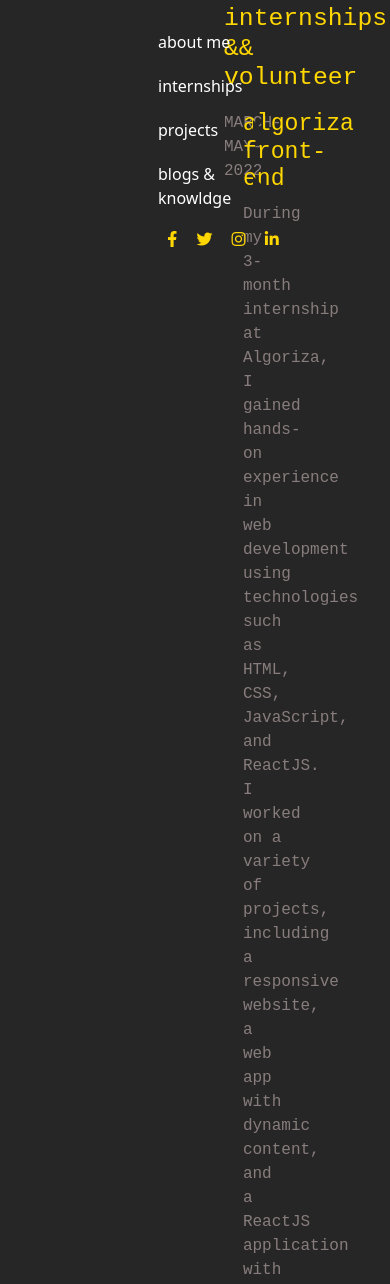
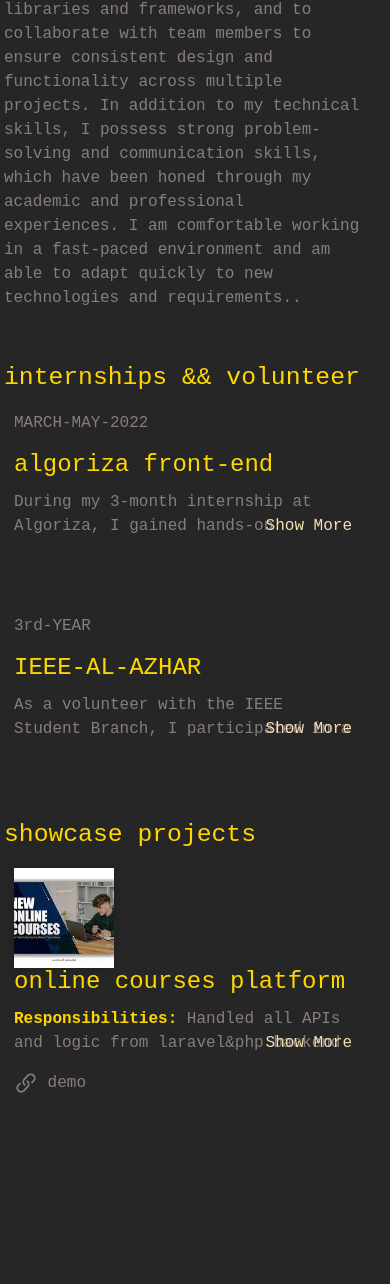
Before and after one commit to AnasMansy/portgolio, a website: page index.html in a window 390 px wide. Shown: the part 716-2000 px from the top of the page. After the commit the page ends 1963 px from the top, so only its background shows below. Drawn offline with nearby package versions, Linux system fonts and the light colour scheme.

Commit message:
some features

```diff
--- a/index.html
+++ b/index.html
@@ -13,6 +13,7 @@
     <link rel="preconnect" href="https://fonts.gstatic.com" crossorigin>
     <link href="https://fonts.googleapis.com/css2?family=IBM+Plex+Sans:ital,wght@0,300;1,200&display=swap"
         rel="stylesheet">
+        <link rel="stylesheet" href="https://cdn.lineicons.com/2.0/LineIcons.css">
 
 </head>
 
@@ -23,12 +24,12 @@
                 <div class="nav-head">
                     <h1>Anas Mansy</h1>
                     <h2>Software Engineer</h2>
-                    <p>Lorem ipsum dolor, sit amet consectetur<br> adipisicing elit. Molestiae quaerat quis amet neque
+                    <p>computer engineerin fresh graduate <br> intersted in web development and front-end
                         !</p>
                 </div>
                 <nav class="navbar">
                     <div id="navbarNav">
-                        <ul class="navbar-nav flex-column">
+                        <ul class="navbar-nav  ">
                             <li class="nav-item">
                                 <a class="nav-link" href="#about">about me </a>
                             </li>
@@ -36,32 +37,27 @@
                                 <a class="nav-link" href="#intern">internships </a>
                             </li>
                             <li class="nav-item">
-                                <a class="nav-link" href="#projects">projects </a>
+                                <a class="nav-link" href="#projects"> showcase projects </a>
                             </li>
                             <li class="nav-item">
-                                <a class="nav-link" href="#section3">blogs & knowldge</a>
+                                <a class="nav-link" href="#section3">Blogs</a>
                             </li>
                         </ul>
                     </div>
                 </nav>
                 <ul class="social-media-icons">
                     <li>
-                        <a href="#">
+                        <a href="https://www.facebook.com/p/Anas-Mansy-100009402003096/"  target="_blank">
                             <i class="fab fa-facebook-f"></i>
                         </a>
                     </li>
                     <li>
-                        <a href="#">
-                            <i class="fab fa-twitter"></i>
-                        </a>
+                        <a href="https://github.com/AnasMansy" target="_blank">
+                            <i class="fab fa-github"></i>
+                          </a>
                     </li>
                     <li>
-                        <a href="#">
-                            <i class="fab fa-instagram"></i>
-                        </a>
-                    </li>
-                    <li>
-                        <a href="#">
+                        <a  target="_blank" href="https://www.linkedin.com/in/anas-mansy-339a8520a">
                             <i class="fab fa-linkedin-in"></i>
                         </a>
                     </li>
@@ -70,17 +66,28 @@
             <div class="content col-md-9">
                 <div class="content-item" id="about">
 
-                    <p>Lorem ipsum dolor sit amet consectetur adipisicing elit. Eum, non eos. Explicabo qui fugit nemo.
-                        Temporibus delectus facere iusto voluptate quo non, doloribus labore atque voluptates? Mollitia
-                        dolore sapiente aspernatur.</p>
+                    <p>Over the past two years, I have developed a strong foundation in HTML, CSS, JavaScript, and
+                        ReactJS through a combination
+                        of self-learning, online courses, and numerous web development projects.
+                        These projects have allowed me to gain experience with various libraries and frameworks,
+
+                        and to collaborate with team members to ensure consistent design and functionality across
+                        multiple projects.
+
+                        In addition to my technical skills, I possess strong problem-solving and communication skills,
+                        which have been honed through
+                        my academic and professional experiences. I am comfortable working in a fast-paced environment
+                        and am able to adapt quickly
+                        to new technologies and requirements..</p>
                 </div>
                 <div class="content-item" id="intern">
                     <h2>internships && volunteer </h2>
                     <div class="intern-item">
-                        <p class="intern-data">MARCH-MAY-2022</p>
+                        <p class="intern-date">MARCH-MAY-2022</p>
                         <div class="intern-box">
                             <h3 class="intern-title">algoriza front-end</h3>
-                            <p>During my 3-month internship at Algoriza, I gained hands-on experience in web development
+                            <p class="intern-description">During my 3-month internship at Algoriza, I gained hands-on
+                                experience in web development
                                 using technologies such as HTML, CSS, JavaScript,
                                 and ReactJS. I worked on a variety of projects, including a responsive website, a web
                                 app with dynamic content, and a ReactJS application
@@ -95,14 +102,15 @@
                                 to work effectively in a fast-paced environment. Overall, my internship at Algoriza was
                                 a valuable learning experience
                                 that has prepared me for a career in web development.
+                                <span class="show-more">Show More</span>
                             </p>
                         </div>
                     </div>
                     <div class="intern-item">
-                        <p class="intern-data">3rd-YEAR</p>
+                        <p class="intern-date">3rd-YEAR</p>
                         <div class="intern-box">
                             <h3 class="intern-title">IEEE-AL-AZHAR</h3>
-                            <p>
+                            <p class="intern-description">
                                 As a volunteer with the IEEE Student Branch, I participated in a variety of activities
                                 and projects that helped me develop my teamwork skills. I attended
                                 technical
@@ -122,23 +130,53 @@
                                 that helped me develop
                                 a range of skills and gave me the opportunity to contribute to my community.
                                 I am proud to have been a part of such a dynamic and inspiring organization.
+                                <span class="show-more">Show More</span>
                             </p>
                         </div>
                     </div>
                 </div>
                 <div class="content-item" id="projects">
-                    <h2>Section 3</h2>
-                    <p>Content for section 3.</p>
-                    <p>Lorem ipsum dolor sit amet consectetur adipisicing elit. Eum, non eos. Explicabo qui fugit nemo.
-                        Temporibus delectus facere iusto voluptate quo non, doloribus labore atque voluptates? Mollitia
-                        dolore sapiente aspernatur.</p>
+                    <h2>showcase projects</h2>
+                    <div class="intern-item">
+                        <img src="./imags/download.jpg" alt="Online Courses Platform" />
+                        <div class="intern-box">
+                            <h3 class="intern-title">online courses platform </h3>
+                            <p class="intern-description">
+                                <strong class="word-font">Responsibilities:</strong> Handled all APIs and logic from
+                                laravel&php backend to
+                                design,
+                                and used Redux for efficient data fetching and state management.
+                                Collaborated with team members to ensure seamless integration of frontend and backend
+                                components,
+                                and implemented several key features, including user authentication and course
+                                enrollment.and filtiration
+                                <br><strong class="word-font"> Skills:</strong> React, Redux,Routs, Git.
+                                <br><strong class="word-font"> impact :</strong> Successfully integrated APIs and
+                                implemented Redux for
+                                efficient data fetching,
+                                resulting in improved site performance and increased user engagement. Received positive
+                                feedback from testers
+                                and team members for the quality of the code and the functionality of the platform.
+                                <span class="show-more">Show More</span>
+                            </p>
+                            <div> <a class="demo-link" href="#">
+                                    <svg xmlns="http://www.w3.org/2000/svg" viewBox="0 0 20 20" fill="currentColor"
+                                        class="mr-1" aria-hidden="true" style="width: 1.5em; height: 1.5em;">
+                                        <path
+                                            d="M12.232 4.232a2.5 2.5 0 013.536 3.536l-1.225 1.224a.75.75 0 001.061 1.06l1.224-1.224a4 4 0 00-5.656-5.656l-3 3a4 4 0 00.225 5.865.75.75 0 00.977-1.138 2.5 2.5 0 01-.142-3.667l3-3z">
+                                        </path>
+                                        <path
+                                            d="M11.603 7.963a.75.75 0 00-.977 1.138 2.5 2.5 0 01.142 3.667l-3 3a2.5 2.5 0 01-3.536-3.536l1.225-1.224a.75.75 0 00-1.061-1.06l-1.224 1.224a4 4 0 105.656 5.656l3-3a4 4 0 00-.225-5.865z">
+                                        </path>
+                                    </svg>
+                                    demo
+                                </a>
+                            </div>
+                        </div>
+                    </div>
                 </div>
                 <div class="content-item" id="section4">
-                    <h2>Section 4</h2>
-                    <p>Content for section 4.</p>
-                    <p>Lorem ipsum dolor sit amet consectetur adipisicing elit. Eum, non eos. Explicabo qui fugit nemo.
-                        Temporibus delectus facere iusto voluptate quo non, doloribus labore atque voluptates? Mollitia
-                        dolore sapiente aspernatur.</p>
+
                 </div>
             </div>
         </div>
@@ -146,6 +184,7 @@
 
     <!-- bootstrap js -->
     <script src="node_modules/bootstrap/dist/js/bootstrap.min.js"></script>
+    <script src="app.js"></script>"
 </body>
 
 
--- a/style.css
+++ b/style.css
@@ -1,34 +1,51 @@
 :root {
-    --primary-color: #ffd700; /* Define color variable */
-    --sec-color:#cac4a7 ;
-    --bg-color:#272626;
+    --primary-color: #ffd700;
+    /* Define color variable */
+    --sec-color: #cac4a7;
+    --bg-color: #272626;
 
-    --font-color:#887d7d;
-    --head-font-family:  'Permanent Marker', cursive;
-    --body-font-family: 'VT323', monospace; /* Define font family variable */
+    --font-color: #887d7d;
+    --head-font-family: 'Permanent Marker', cursive;
+    --body-font-family: 'VT323', monospace;
+    /* Define font family variable */
 
 }
+
 * {
     margin: 0;
-    padding: 0 ;
+    padding: 0;
     box-sizing: border-box;
     list-style: none;
     color: var(--font-color);
+
 }
-  ol, ul {
+a{
+    text-decoration: none;
+      color: inherit;
+
+}
+body{
+    background-color: var(--bg-color);
+}
+ol,
+ul {
     padding-left: 0;
 }
+
 .main-container {
-    background-color:var(--bg-color);
+    background-color: var(--bg-color);
     height: 100%;
     margin: 0;
 }
+
 .main-container>div {
     width: 100%;
 }
+
 .row {
     height: 100%;
 }
+
 .bg-dark {
     height: 100%;
 }
@@ -46,17 +63,20 @@
     display: flex;
     justify-content: space-between;
 }
+
 /* side bar head*/
 .nav-head {
     color: #333333;
 }
+
+.navbar {}
 
 .nav-head h1 {
     font-family: var(--head-font-family);
     font-size: 3rem;
     margin-top: 0;
     margin-bottom: 0.5rem;
-    color:var(--primary-color);
+    color: var(--primary-color);
     font-weight: bold;
 }
 
@@ -75,11 +95,13 @@
     line-height: 1.5;
     color: #887d7d;
 }
+
 /*side bar nav*/
 .nav-link {
     color: #007bff;
 }
-.nav-link  {
+
+.nav-link {
     position: relative;
     color: #fff;
     padding: 10px;
@@ -103,6 +125,7 @@
     right: -15px;
     border-left: 10px solid #555656;
 }
+
 /*side bar footer*/
 .social-media-icons {
     font-family: var(--head-font-family);
@@ -110,10 +133,11 @@
     justify-content: space-evenly;
     width: 150px;
 }
-.social-media-icons *{
+
+.social-media-icons * {
 
     color: var(--primary-color) !important;
-    padding: 0 ;
+    padding: 0;
 
 }
 
@@ -126,29 +150,202 @@
     font-family: var(--body-font-family);
 }
 
-.content div {
-    width: 70%;
-}
-.content-item{
+
+.content-item {
     margin-bottom: 15%;
     width: 100% !important;
 }
-.content-item >h2{
+
+.content-item>h2 {
     color: var(--primary-color) !important;
 
 }
+
 /*internships*/
-.intern-item{
+.intern-item {
     width: 100%;
     display: flex;
     align-items: start;
-    padding-top: 10px;
+    padding: 10px;
+    margin-bottom: 40px;
+    transition: 200ms;
+}
+.intern-item:hover{
+    background: rgba(255, 255, 255, 0.01);
+border-radius: 16px;
+box-shadow: 0 4px 30px rgba(0, 0, 0, 0.1);
+backdrop-filter: blur(5px);
+-webkit-backdrop-filter: blur(5px);
 }
 
- .intern-data{
-    width: 30%;
+.intern-date {
+    width: 100%;
 }
 
-.intern-title{
+.intern-box {}
+
+.intern-title {
     color: var(--primary-color);
 }
+
+
+/*projects*/
+
+
+  .intern-item img {
+    width: 100px;
+    height: 100px;
+    object-fit: cover;
+    margin-right: 20px;
+    box-shadow: 0 0 10px rgba(0, 0, 0, 0.2);
+  }
+
+  .intern-box {
+    display: flex;
+    flex-direction: column;
+  }
+
+  .intern-title {
+    font-size: 1.5rem;
+    margin-bottom: 10px;
+  }
+
+  .intern-description {
+    font-size: 1rem;
+    line-height: 1.5;
+  }
+.word-font{
+    color: #ffd700;
+}
+
+.button-link {
+    display: inline-block;
+    padding: 10px 20px;
+    font-size: 1.2rem;
+    font-weight: bold;
+    text-align: center;
+    text-decoration: none;
+    color: #fff;
+    background-color: #0077B5;
+    border-radius: 5px;
+    box-shadow: 0 2px 5px rgba(0, 0, 0, 0.3);
+    transition: background-color 0.3s ease-in-out, box-shadow 0.3s ease-in-out;
+  }
+
+  .button-link:hover {
+    background-color: #006699;
+    box-shadow: 0 4px 8px rgba(0, 0, 0, 0.3);
+  }
+
+
+
+/*show more button*/
+.intern-description {
+    overflow: hidden;
+    max-height: 3em;
+    position: relative;
+  }
+
+  .intern-description .show-more ,.show-less{
+    position: absolute;
+    bottom: 0;
+    right: 0;
+    cursor: pointer;
+    color: wheat;
+  }
+
+  .intern-description.expanded {
+    max-height: none;
+  }
+
+  .intern-description.expanded .show-more {
+    display: none;
+  }
+  .intern-description.collapsed .show-less {
+    display: none;
+  }
+
+
+
+
+
+
+
+
+
+
+
+
+
+
+
+
+
+
+
+
+
+
+
+
+
+@media (max-width: 1245px) {
+    .side-bar {
+        width: 45%;
+    }
+}
+
+@media (max-width: 1010px) {
+    .side-bar {
+        position: static;
+        width: 100%;
+    }
+
+    .content {
+        width: 100%;
+        margin: 0;
+        padding: 5em 4em 4em 5em;
+    }
+
+    .main-container {
+        position: relative;
+    }
+
+    .navbar {
+        position: fixed;
+        top: 0;
+        left: 0;
+        width: 100%;
+        z-index: 999;
+        background-color: #2d2b2b;
+        padding: 10px;
+        box-shadow: 0 2px 4px rgba(0, 0, 0, 0.3);
+    }
+
+    .navbar-nav {
+        flex-direction: row;
+    }
+    #about,#intern,#projects {
+        scroll-margin-top: 80px; /* change this value to match the height of your navbar */
+      }
+      .nav-link::after {
+        content: none;
+        /* other styles for mobile devices */
+      }
+}
+
+@media (max-width: 600px) {
+    .side-bar {
+        padding: 5em 0em 3em 1em;
+    }
+    .content {
+        padding: 5em 1em 4em 1em;
+    }
+    .intern-item {
+        flex-direction: column;
+    }
+
+    .nav-link {
+        font-size: 11px;
+    }
+}
```
Also changed, not shown: app.js (added, +54 -0 lines), imags/download.jpg (added). Lines whose indentation alone changed are shown as unchanged.
